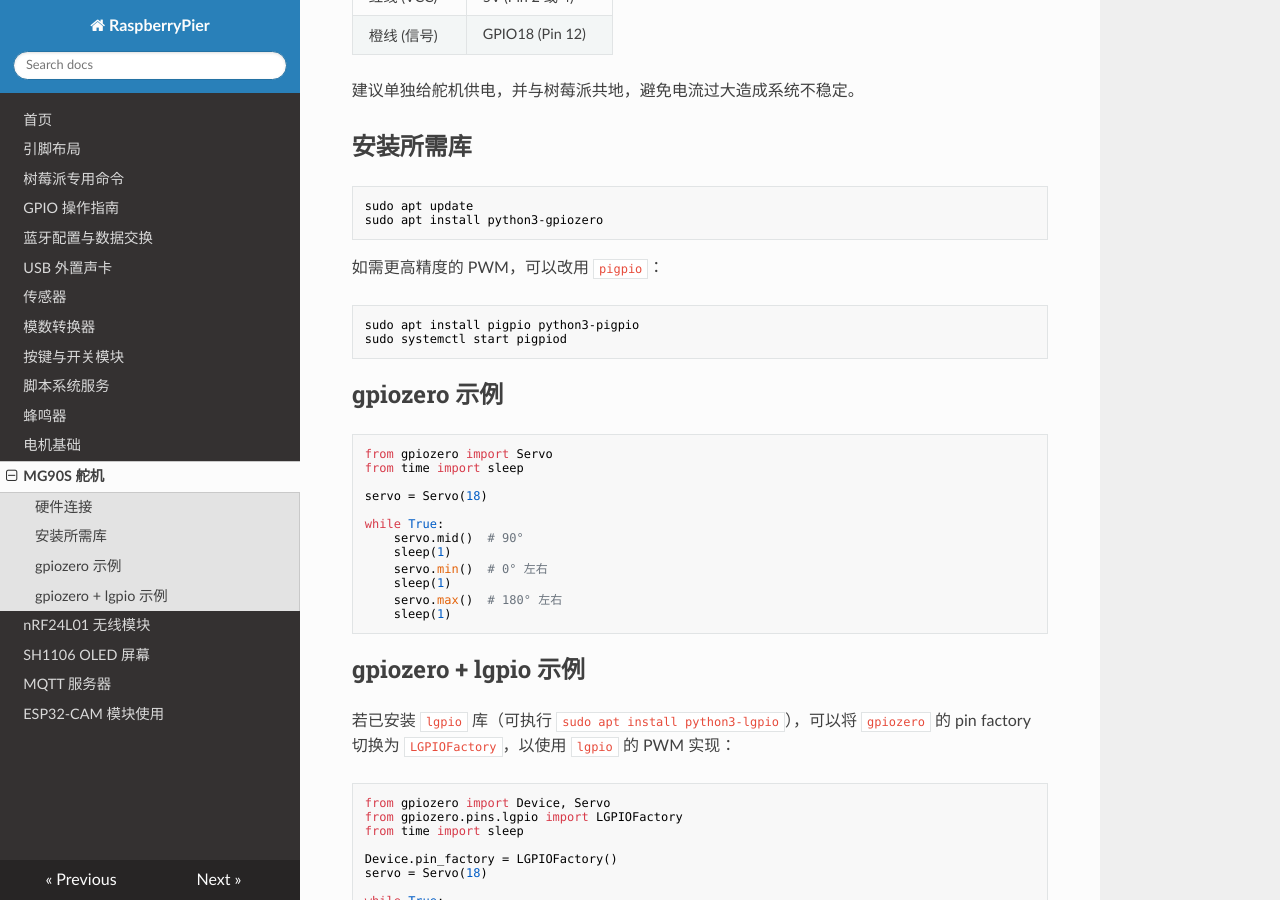
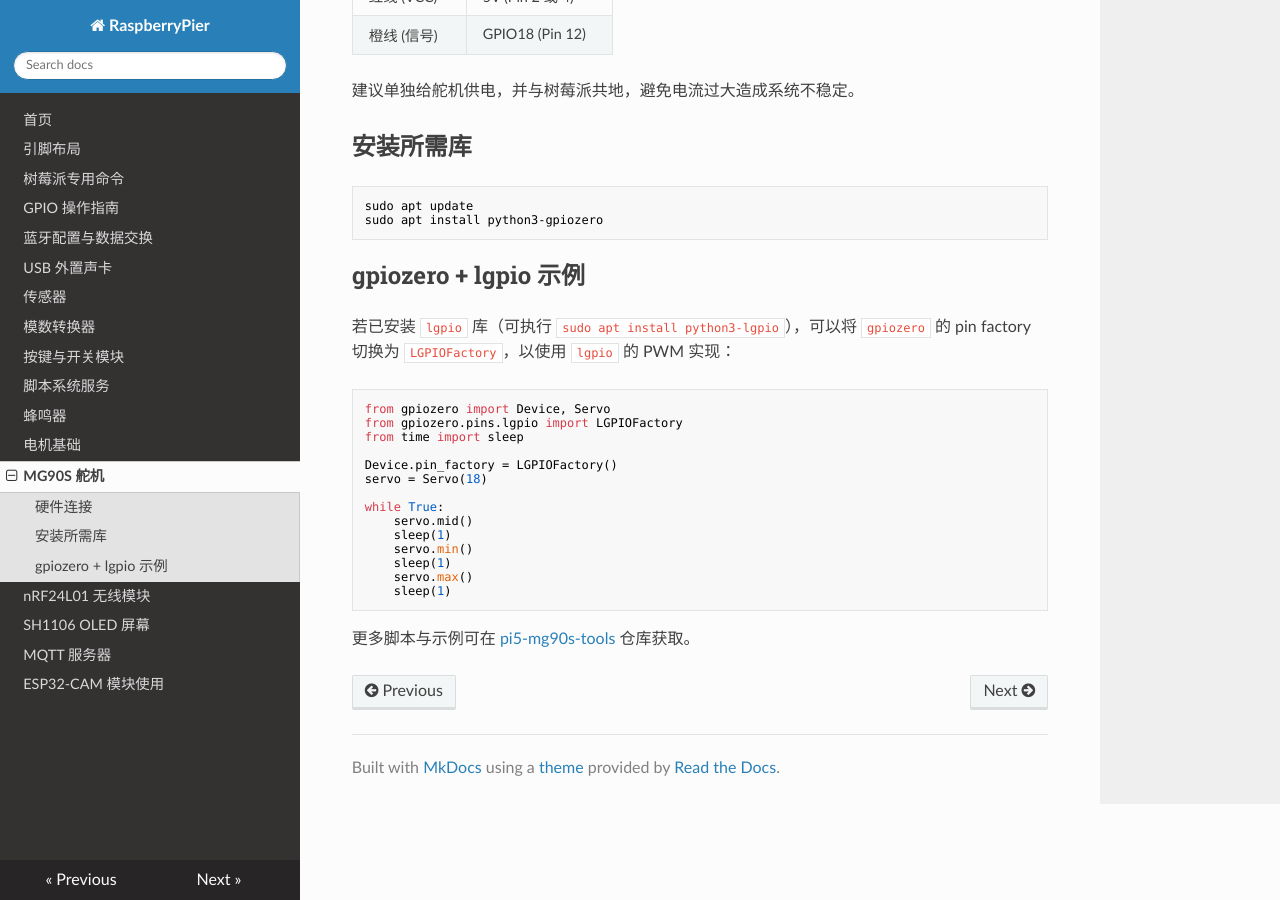
Before and after one commit to SwartzMss/RaspberryPier, an MkDocs documentation site: the page built from docs/servo.md, in a window 1280 px wide and 900 px high, scrolled down 401 px. Built offline with MkDocs 1.6.1, drawn with Linux system fonts in a browser that asks for light colours; nearby versions of some CDN libraries.

Commit message:
Update servo.md

````diff
--- a/docs/servo.md
+++ b/docs/servo.md
@@ -18,31 +18,6 @@ MG90S 是常见的 9 克金属齿轮舵机，适合在树莓派上进行角度
 sudo apt update
 sudo apt install python3-gpiozero
 ```
-
-如需更高精度的 PWM，可以改用 `pigpio`：
-
-```bash
-sudo apt install pigpio python3-pigpio
-sudo systemctl start pigpiod
-```
-
-## gpiozero 示例
-
-```python
-from gpiozero import Servo
-from time import sleep
-
-servo = Servo(18)
-
-while True:
-    servo.mid()  # 90°
-    sleep(1)
-    servo.min()  # 0° 左右
-    sleep(1)
-    servo.max()  # 180° 左右
-    sleep(1)
-```
-
 
 ## gpiozero + lgpio 示例
 
````
